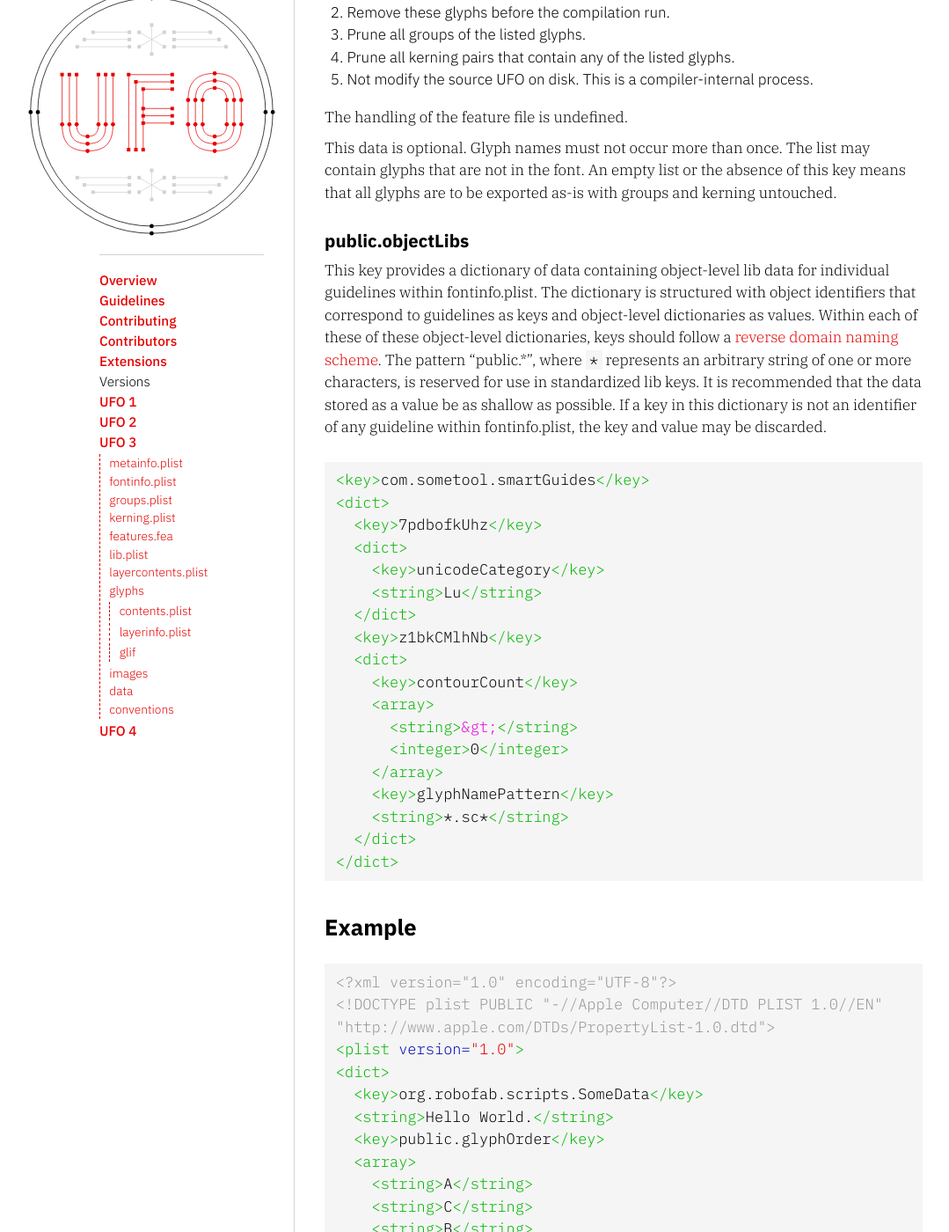
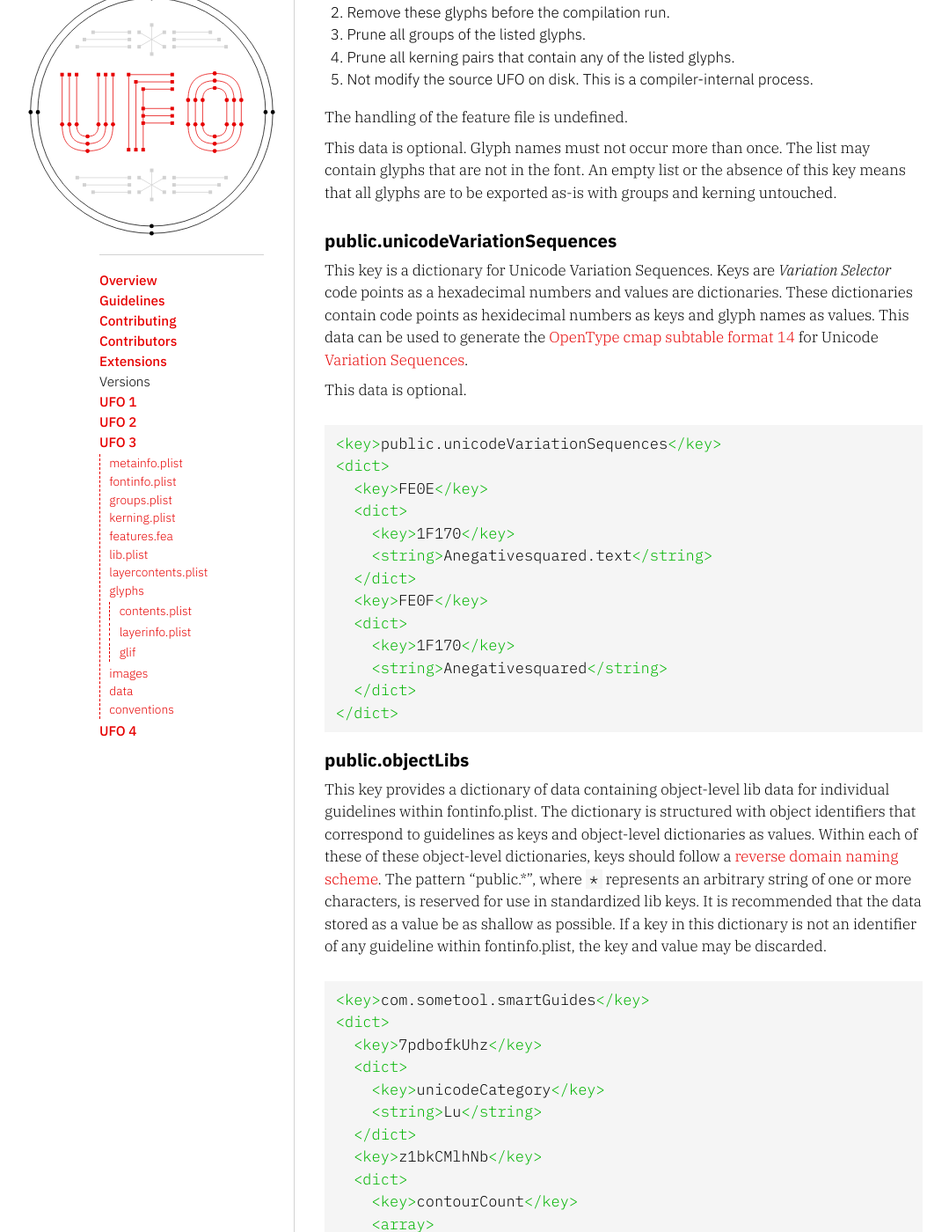
Before and after one commit to unified-font-object/ufo-spec, a Jekyll site: the page built from versions/ufo3/lib.plist.md, in a window 1280 px wide and 1400 px high, scrolled down 3561 px. Shown: the whole window at 88% size, without its empty margins (51-1130 px from the left). Built offline with Jekyll 4.4.1, drawn with Linux system fonts in a browser that asks for light colours.

Commit message:
lib.plist: Add public.unicodeVariationSequences

````diff
--- a/versions/ufo3/lib.plist.md
+++ b/versions/ufo3/lib.plist.md
@@ -97,6 +97,28 @@ The handling of the feature file is undefined.
 
 This data is optional. Glyph names must not occur more than once. The list may contain glyphs that are not in the font. An empty list or the absence of this key means that all glyphs are to be exported as-is with groups and kerning untouched.
 
+#### public.unicodeVariationSequences
+
+This key is a dictionary for Unicode Variation Sequences. Keys are *Variation Selector* code points as a hexadecimal numbers and values are dictionaries. These dictionaries contain code points as hexidecimal numbers as keys and glyph names as values. This data can be used to generate the [OpenType cmap subtable format 14] for Unicode [Variation Sequences].
+
+This data is optional.
+
+```xml
+<key>public.unicodeVariationSequences</key>
+<dict>
+  <key>FE0E</key>
+  <dict>
+    <key>1F170</key>
+    <string>Anegativesquared.text</string>
+  </dict>
+  <key>FE0F</key>
+  <dict>
+    <key>1F170</key>
+    <string>Anegativesquared</string>
+  </dict>
+</dict>
+```
+
 #### public.objectLibs
 
 This key provides a dictionary of data containing object-level lib data for individual guidelines within fontinfo.plist. The dictionary is structured with object identifiers that correspond to guidelines as keys and object-level dictionaries as values. Within each of these of these object-level dictionaries, keys should follow a [reverse domain naming scheme]. The pattern "public.\*", where `*` represents an arbitrary string of one or more characters, is reserved for use in standardized lib keys. It is recommended that the data stored as a value be as shallow as possible. If a key in this dictionary is not an identifier of any guideline within fontinfo.plist, the key and value may be discarded.
@@ -146,4 +168,6 @@ This key provides a dictionary of data containing object-level lib data for indi
   [data directory]: ../data
   [reverse domain naming scheme]: ../conventions/#reverse-domain-naming-schemes
   [The OpenType meta table specification.]: http://www.microsoft.com/typography/otspec/meta.htm
+  [OpenType cmap subtable format 14]: https://docs.microsoft.com/en-us/typography/opentype/spec/cmap#format-14-unicode-variation-sequences
   [OpenType GDEF Glyph Class Definition Table]: https://docs.microsoft.com/en-us/typography/opentype/spec/gdef#glyph-class-definition-table
+  [Variation Sequences]: http://www.unicode.org/faq/vs.html
````
